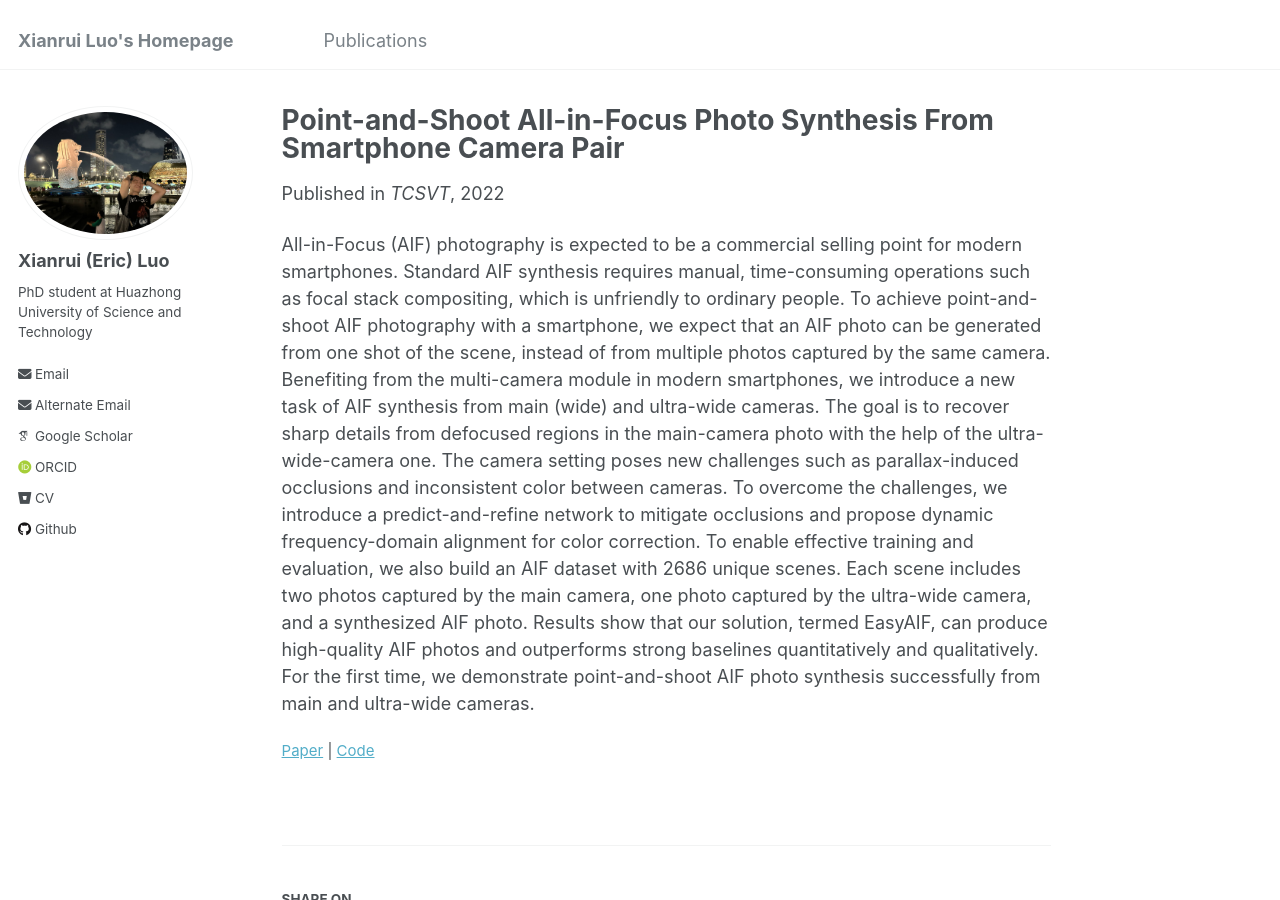
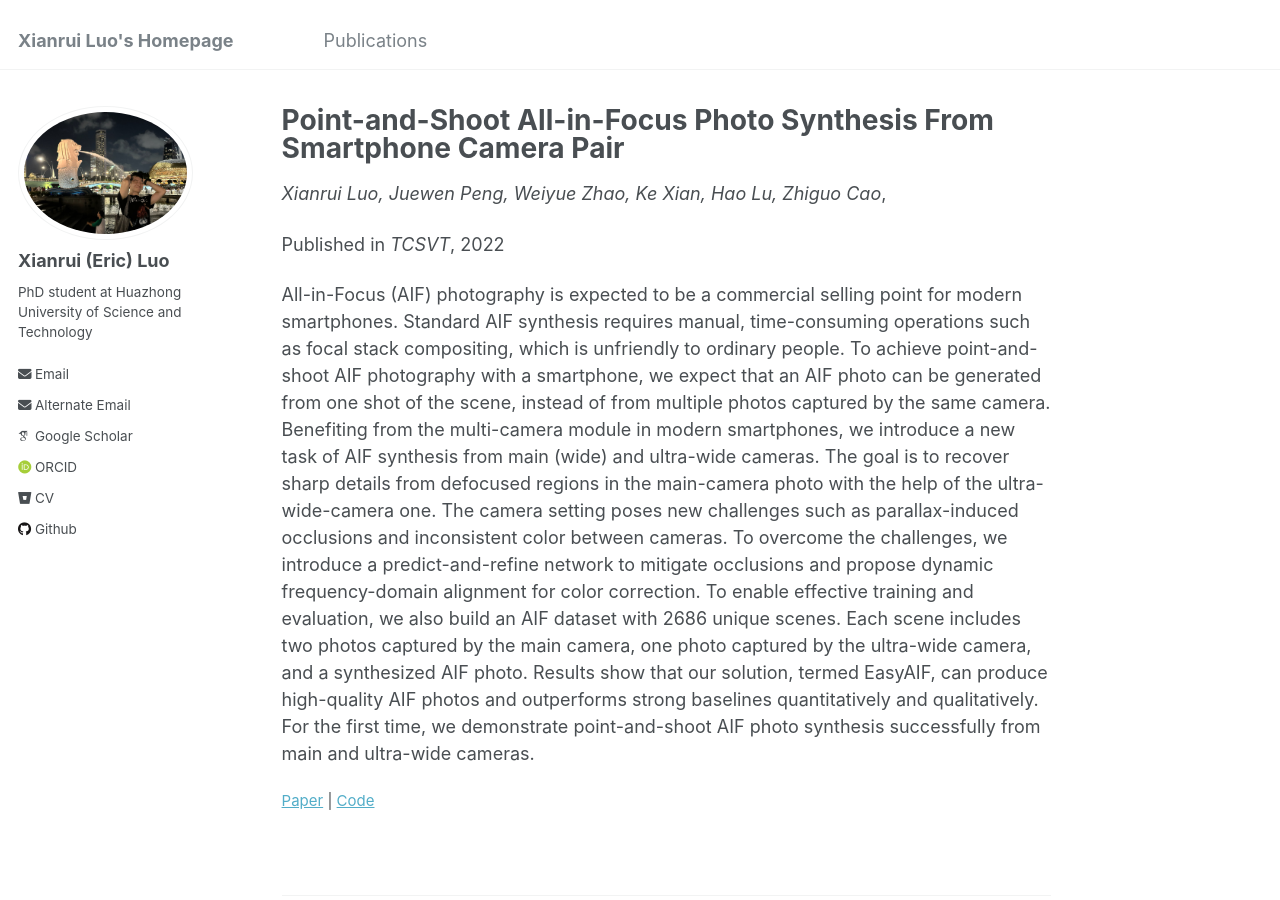
Before and after one commit to xianrui-luo/xianrui-luo.github.io, a Jekyll site: the page built from _publications/TCSVT.md, in a window 1280 px wide and 900 px high. Built offline with Jekyll 4.4.1, drawn with Linux system fonts in a browser that asks for light colours; some web fonts are replaced.

Commit message:
Update TCSVT.md

```diff
--- a/_publications/TCSVT.md
+++ b/_publications/TCSVT.md
@@ -1,6 +1,7 @@
 ---
 title: "Point-and-Shoot All-in-Focus Photo Synthesis From Smartphone Camera Pair"
 collection: publications
+author: "Xianrui Luo, Juewen Peng, Weiyue Zhao, Ke Xian, Hao Lu, Zhiguo Cao"
 permalink: /publication/TCSVT
 excerpt: '![](https://xianrui-luo.github.io/images/tcsvt.jpg)'
 date: 2022-11-01
```
